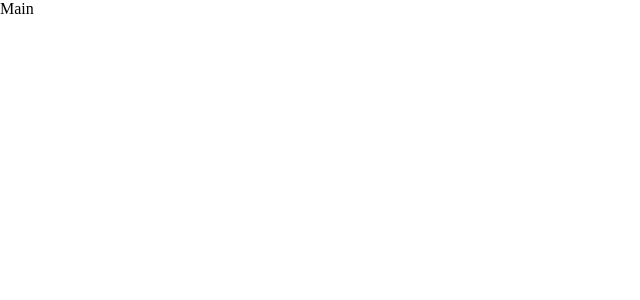
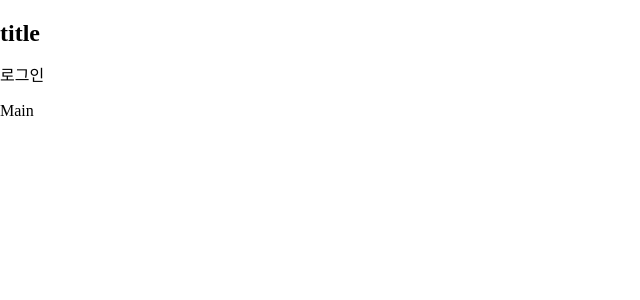
Before and after one commit to Hi-MZ/MunZil_Web, a React (Create React App) app: page / in a window 1280 px wide. Shown: the top 300 px of the page, without its empty margins (0-640 px from the left). Built offline with nearby package versions, Linux system fonts and the light colour scheme.

Commit message:
ADD :: Header
임시 헤더

```diff
--- a/src/Router.js
+++ b/src/Router.js
@@ -1,11 +1,13 @@
 import React from "react";
 import { BrowserRouter, Routes, Route } from "react-router-dom";
+import Header from "./components/Header";
 import Auth from "./layout/Auth";
 import Main from "./layout/Main";
 
 const Router = () => {
   return (
     <BrowserRouter>
+      <Header />
       <Routes>
         <Route path="/" element={<Main />} />
         <Route path="/auth" element={<Auth />} />
--- a/src/components/Header.jsx
+++ b/src/components/Header.jsx
@@ -0,0 +1,14 @@
+import React from "react";
+import { useNavigate } from "react-router-dom";
+
+const Header = () => {
+  const navigate = useNavigate();
+  return (
+    <>
+      <h2 onClick={() => navigate("/")}>title</h2>
+      <p onClick={() => navigate("/auth")}>로그인</p>
+    </>
+  );
+};
+
+export default Header;
```
